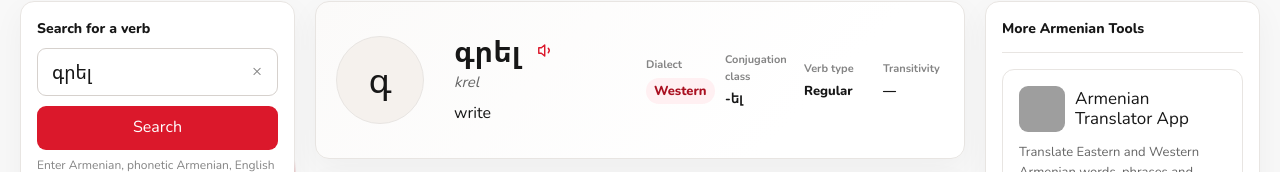
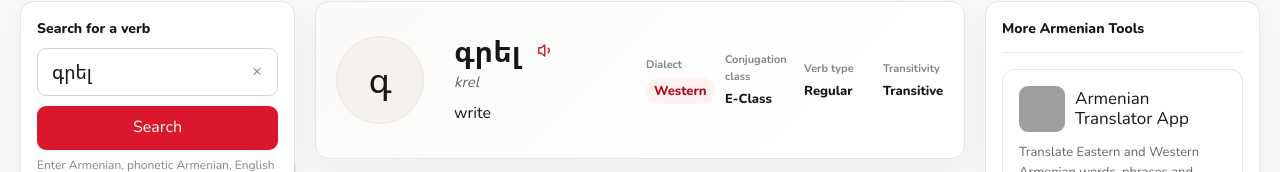
Before and after one commit to elleynote/word-conjugation, a Next.js app: page / in a window 1280 px wide. Shown: the part 140-312 px from the top of the page. Built offline with nearby package versions, Linux system fonts and the light colour scheme; grey boxes are pictures that could not be loaded.

Commit message:
fix: keep write metadata consistent across search queries

```diff
--- a/src/data/verbs.ts
+++ b/src/data/verbs.ts
@@ -17,7 +17,8 @@ export const verbs: Verb[] = [
         imperative: { singular: "գրի՛ր", plural: "գրե՛ք" },
       },
       western: {
-        lemma: "գրել", transliteration: "krel", group: "-ել", root: "գր", class: "el", isIrregular: false,
+        lemma: "գրել", transliteration: "krel", group: "E-Class", root: "գր", class: "el", isIrregular: false,
+        regularity: "Regular", regularCategory: "E-Class", transitivity: "Transitive",
         participles: { perfect: "գրած", negative: "գրեր" },
         base: "գրել", particule: "գրելով", pastParticiple: "գրած", mediativeParticiple: "գրելով", negativeParticiple: "գրեր", imperfectNonPersonal: "գրելով", subjectParticiple: "գրող", futureParticiple: "գրելիք",
         probableFuture: { firstSingular: "պիտի գրեմ", secondSingular: "պիտի գրես", thirdSingular: "պիտի գրէ", firstPlural: "պիտի գրենք", secondPlural: "պիտի գրէք", thirdPlural: "պիտի գրեն" },
```
Also changed, not shown: 1 other file (tests, documents, lock files or other folders).
